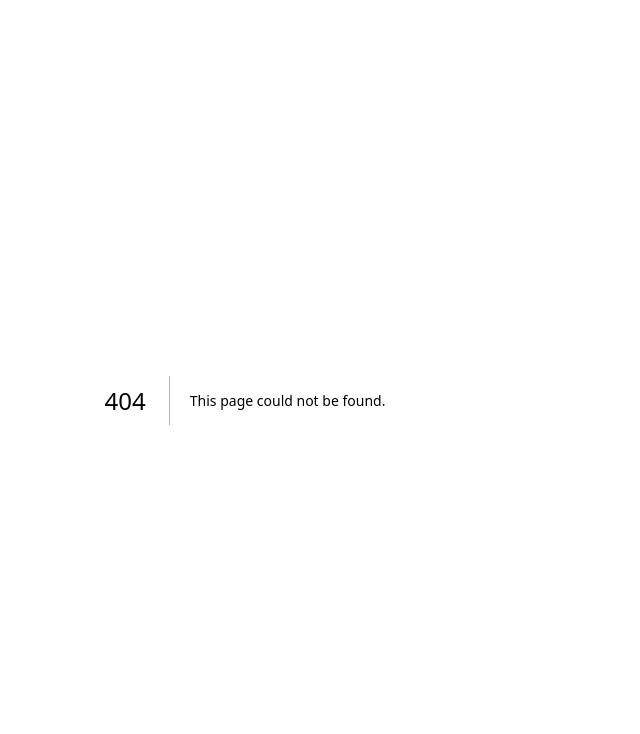
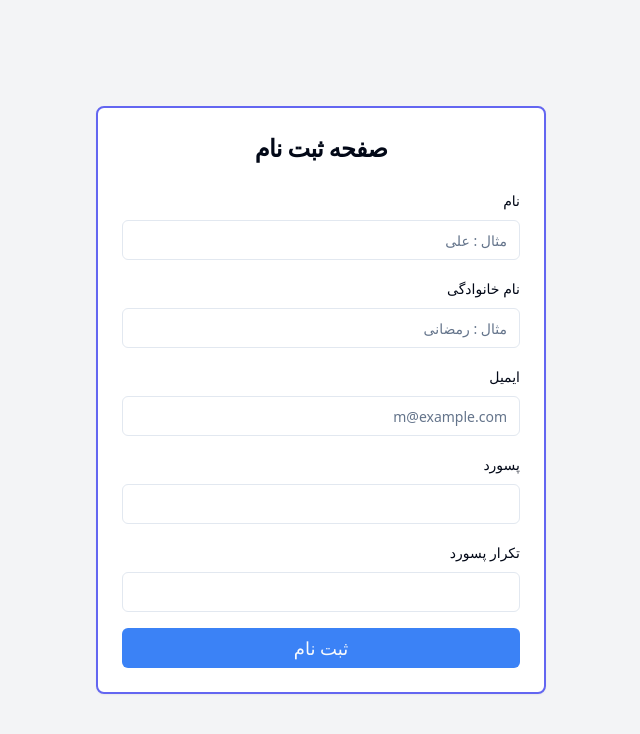
Before and after one commit to parsa1378fallah/electic_store_front, a Next.js app: page /register in a window 1280 px wide. Before the commit this address had no page. Shown: the top 734 px of the page, without its empty margins (395-1035 px from the left). Built offline with nearby package versions, Linux system fonts and the light colour scheme.

Commit message:
create login and register pages

```diff
--- /dev/null
+++ b/app/(auth)/login/page.tsx
@@ -0,0 +1,49 @@
+import {
+  CardTitle,
+  CardDescription,
+  CardHeader,
+  CardContent,
+  Card,
+} from "@/components/ui/card";
+import { Label } from "@/components/ui/label";
+import { Input } from "@/components/ui/input";
+import { Button } from "@/components/ui/button";
+
+const LoginPage = () => {
+  return (
+    <div className="w-full h-full min-h-screen flex justify-center items-center bg-gray-100">
+      {" "}
+      <Card className="mx-auto w-[350px] sm:w-[450px] min-w-sm border-2 border-indigo-500">
+        <CardHeader className="space-y-1">
+          <CardTitle className="text-2xl font-bold text-center">
+            صفحه ورود
+          </CardTitle>
+        </CardHeader>
+        <CardContent>
+          <div className="space-y-4">
+            <div className="space-y-2">
+              <Label htmlFor="email">ایمیل</Label>
+              <Input
+                id="email"
+                placeholder="m@example.com"
+                required
+                type="email"
+              />
+            </div>
+            <div className="space-y-2">
+              <Label htmlFor="password">پسورد</Label>
+              <Input id="password" required type="password" />
+            </div>
+            <Button
+              className="w-full bg-blue-500 text-lg hover:bg-blue-700 py-2 flex justify-center items-center"
+              type="submit"
+            >
+              ورود
+            </Button>
+          </div>
+        </CardContent>
+      </Card>
+    </div>
+  );
+};
+export default LoginPage;
--- /dev/null
+++ b/app/(auth)/register/page.tsx
@@ -0,0 +1,108 @@
+"use client";
+import { useState } from "react";
+import {
+  CardTitle,
+  CardDescription,
+  CardHeader,
+  CardContent,
+  Card,
+} from "@/components/ui/card";
+import { Label } from "@/components/ui/label";
+import { Input } from "@/components/ui/input";
+import { Button } from "@/components/ui/button";
+
+const RegisterPage = () => {
+  const [userName, setUserName] = useState("");
+  const [userLastName, setUserLastName] = useState("");
+  const [userEmail, setUserEamil] = useState("");
+  const [userPassword, setUserPassword] = useState("");
+  const [userPasswordRepeat, setUserPasswordRepeat] = useState("");
+
+  return (
+    <div className="w-full h-full min-h-screen flex justify-center items-center bg-gray-100 px-2">
+      {" "}
+      <Card className="mx-auto w-[350px] sm:w-[450px] min-w-sm border-2 border-indigo-500">
+        <CardHeader className="space-y-1">
+          <CardTitle className="text-2xl font-bold text-center">
+            صفحه ثبت نام
+          </CardTitle>
+        </CardHeader>
+        <CardContent>
+          <div className="space-y-4">
+            <div className="space-y-2">
+              <Label htmlFor="text">نام</Label>
+              {userName}
+              <Input
+                id="name"
+                placeholder="مثال : علی"
+                required
+                type="text"
+                value={userName}
+                onChange={(e: ChangeEvent<HTMLInputElement>): void => {
+                  setUserName(e.target.value);
+                }}
+              />
+            </div>
+            <div className="space-y-2">
+              <Label htmlFor="lastName">نام خانوادگی</Label>
+              <Input
+                id="lastName"
+                placeholder="مثال : رمضانی"
+                required
+                type="text"
+                value={userLastName}
+                onChange={(e: ChangeEvent<HTMLInputElement>) => {
+                  setUserLastName(e.target.value);
+                }}
+              />
+            </div>
+            <div className="space-y-2">
+              <Label htmlFor="email">ایمیل</Label>
+              <Input
+                id="email"
+                placeholder="m@example.com"
+                required
+                type="email"
+                value={userEmail}
+                onChange={(e: ChangeEvent<HTMLInputElement>) => {
+                  setUserEamil(e.target.value);
+                }}
+              />
+            </div>
+            <div className="space-y-2">
+              <Label htmlFor="password">پسورد</Label>
+              <Input
+                id="password"
+                required
+                type="password"
+                value={userPassword}
+                onChange={(e: ChangeEvent<HTMLInputElement>) => {
+                  setUserPassword(e.target.value);
+                }}
+              />
+            </div>
+            <div className="space-y-2">
+              <Label htmlFor="reapeatPassword">تکرار پسورد</Label>
+              <Input
+                id="reapeatPassword"
+                required
+                type="password"
+                value={userPasswordRepeat}
+                onChange={(e: ChangeEvent<HTMLInputElement>) => {
+                  setUserPasswordRepeat(e.target.value);
+                }}
+              />
+            </div>
+            <Button
+              className="w-full bg-blue-500 text-lg hover:bg-blue-700 py-2 flex justify-center items-center"
+              type="submit"
+            >
+              ثبت نام
+            </Button>
+          </div>
+        </CardContent>
+      </Card>
+    </div>
+  );
+};
+export default RegisterPage;
--- a/app/globals.css
+++ b/app/globals.css
@@ -1,6 +1,10 @@
 @tailwind base;
 @tailwind components;
 @tailwind utilities;
+
+* {
+  direction: rtl;
+}
 
 @layer base {
   :root {
```
